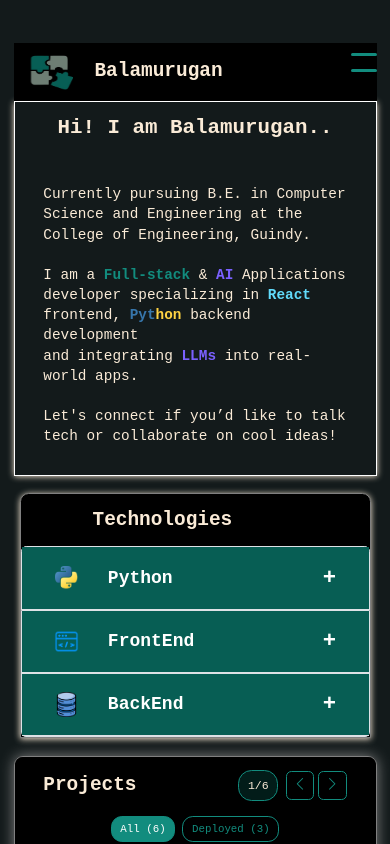
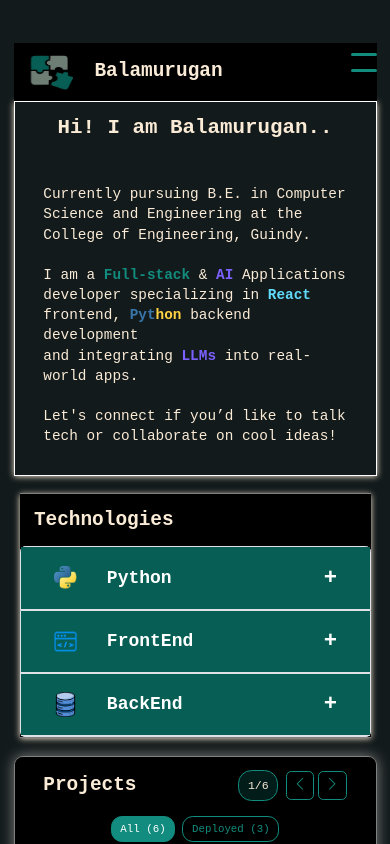
Before and after one commit to BALAMURUGAN16SA/PORTFOLIO, a React (Create React App) app: page / in a window 390 px wide. Shown: the top 844 px of the page. Built offline with nearby package versions, Linux system fonts and the light colour scheme.

Commit message:
Update Technologies.css

```diff
--- a/src/styles/Technologies.css
+++ b/src/styles/Technologies.css
@@ -176,15 +176,38 @@
 }
 
 @media (max-width: 700px) {
+  .technology {
+    width: 100%;
+    padding: 0;
+    margin: 0;
+    margin-top: 1.2rem;
+  }
+
   .tech-container {
     max-width: 100vw;
+    width: 100%;
     padding: 0;
+    margin: 0;
+    border-left: none;
+    border-right: none;
+    border-radius: 0;
   }
+
+  .hh {
+    margin-inline-start: 1rem !important;
+    margin: 0.5rem 1rem !important;
+  }
+
   .tech-row {
-    padding: 0.4rem 0.2rem;
+    padding: 0.4rem 0.5rem;
   }
+
   .col-img img {
     width: 28px;
     height: 28px;
   }
+
+  .accordion-button {
+    padding: 0.7rem 0.5rem;
+  }
 }
```
